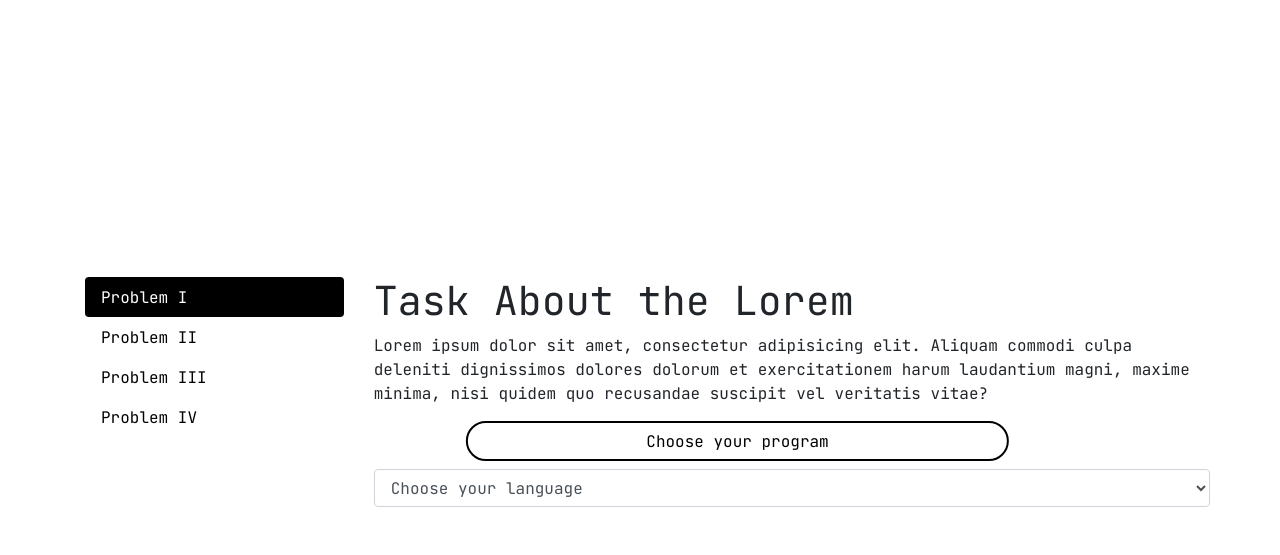
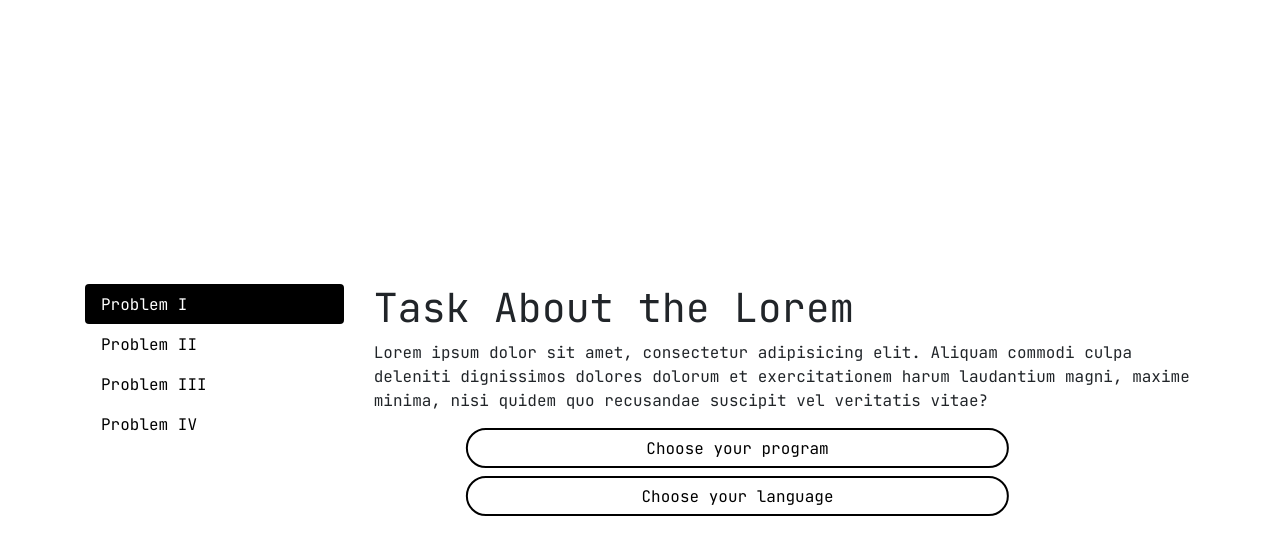
Before and after one commit to arcturus5340/julia, a Django app: template templates/contest.html in a window 1280 px wide. Shown: the top 555 px of the page. Run offline with Django 3.2, Linux system fonts and the light colour scheme; the template is opened without the code that fills it, so the values that code supplies are empty; some libraries are stand-ins or nearby versions.

Commit message:
Customize the language-choose-form

```diff
--- a/static/css/index.css
+++ b/static/css/index.css
@@ -286,3 +286,24 @@ label {
     display: inline-block;
     width: 65%;
 }
+
+.language-select {
+    display: block;
+    padding: .375rem .75rem;
+    margin-left: 50%;
+    transform: translateX(-60%);
+    width: 65%;
+    text-align-last: center;
+    text-align: center;
+    line-height: 1.5;
+    color: black;
+    background-color: white;
+    background-clip: padding-box;
+    border: 2px solid black;
+    border-radius: 24px;
+    transition: border-color .15s ease-in-out,box-shadow .15s ease-in-out;
+    -moz-appearance: none;
+    -webkit-appearance: none;
+    appearance:none;
+    outline: 0;
+}
--- a/templates/contest.html
+++ b/templates/contest.html
@@ -40,21 +40,18 @@
                         <label class="btn upload-solution-label" for="upload-solution-ID">Choose your program</label>
                     </form>
 
-                    <div class="form-group">
-                        <select class="form-control" id="exampleFormControlSelect1">
-                            <option>Choose your language</option>
-                            <option>Python 3</option>
-                            <option>PascalABC</option>
-                            <option>Java</option>
-                            <option>C++</option>
-                            <option>C#</option>
-                            <option>C</option>
-                            <option>PHP</option>
-                            <option>Python 2</option>
-                            <option>NASM</option>
-                        </select>
-                    </div>
-
+                    <select class="language-select" id="exampleFormControlSelect1">
+                        <option value="" disabled selected hidden>Choose your language</option>
+                        <option value="">Python 3</option>
+                        <option value="">PascalABC</option>
+                        <option value="">Java</option>
+                        <option value="">C++</option>
+                        <option value="">C#</option>
+                        <option value="">C</option>
+                        <option value="">PHP</option>
+                        <option value="">Python 2</option>
+                        <option value="">NASM</option>
+                    </select>
                 </div>
                 <div class="tab-pane fade" id="problem-2-content" role="tabpanel" aria-labelledby="problem-2-tab">Lorem ipsum dolor sit amet, consectetur adipisicing elit. Adipisci blanditiis, commodi cumque deleniti dolores eos esse facere fugiat iusto natus nihil pariatur quaerat, quidem quo ratione saepe tempora? Error, quos!</div>
                 <div class="tab-pane fade" id="problem-3-content" role="tabpanel" aria-labelledby="problem-3-tab">Lorem ipsum dolor sit amet, consectetur adipisicing elit. Assumenda atque cumque illum maxime neque sapiente sint sit vero? Ab aspernatur cumque dicta ex facilis id labore nam perspiciatis quas quasi!</div>
```
